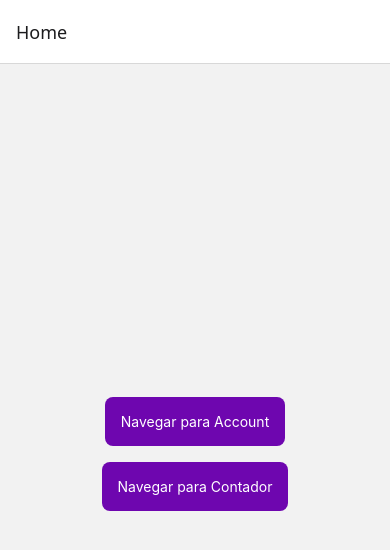
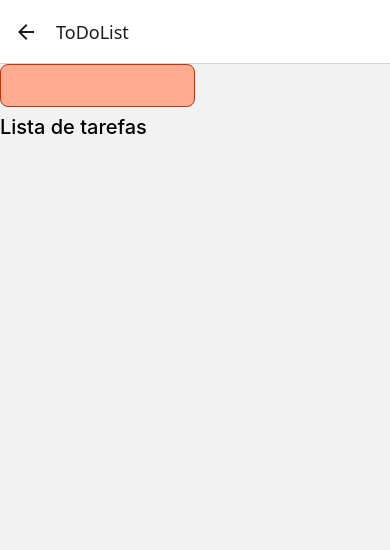
Before and after one commit to guilherme-possebon/React-Native, a React Native app in the folder demo-app/: screen /ToDoList in a window 390 px wide. Shown: the top 550 px of the page. Built offline with nearby package versions, Linux system fonts and the light colour scheme.

Commit message:
Adição do todoList

```diff
--- a/demo-app/App.tsx
+++ b/demo-app/App.tsx
@@ -1,20 +1,12 @@
-import { createNativeStackNavigator } from "@react-navigation/native-stack";
-import { Account } from "./src/screens/Account";
 import React from "react";
 import { NavigationContainer } from "@react-navigation/native";
-import { Contador } from "./src/screens/Contador";
-import { Home } from "./src/screens/Home";
+import { StackRoutes } from "./src/StackRoutes";
 
-const Stack = createNativeStackNavigator();
 export default function App() {
   return (
     <>
       <NavigationContainer>
-        <Stack.Navigator initialRouteName="Home">
-          <Stack.Screen name="Home" component={Home} />
-          <Stack.Screen name="Contador" component={Contador} />
-          <Stack.Screen name="Account" component={Account} />
-        </Stack.Navigator>
+        <StackRoutes />
       </NavigationContainer>
     </>
   );
--- a/demo-app/app.json
+++ b/demo-app/app.json
@@ -11,6 +11,7 @@
       "resizeMode": "contain",
       "backgroundColor": "#ffffff"
     },
+    "newArchEnabled": true,
     "ios": {
       "supportsTablet": true
     },
--- a/demo-app/package.json
+++ b/demo-app/package.json
@@ -22,7 +22,8 @@
     "@babel/core": "^7.26.0",
     "@expo/ngrok": "^4.1.3",
     "@types/react": "~18.3.12",
-    "typescript": "^5.6.3"
+    "typescript": "^5.6.3",
+    "@types/react-native": "~0.64.12"
   },
   "private": true
 }
--- /dev/null
+++ b/demo-app/src/StackRoutes.tsx
@@ -0,0 +1,18 @@
+import { createNativeStackNavigator } from "@react-navigation/native-stack";
+import { Home } from "./screens/Home";
+import { Account } from "./screens/Account";
+import { Contador } from "./screens/Contador";
+import { ToDoList } from "./screens/ToDoList";
+
+const Stack = createNativeStackNavigator();
+
+export function StackRoutes() {
+  return (
+    <Stack.Navigator initialRouteName="Home">
+      <Stack.Screen name="Home" component={Home} />
+      <Stack.Screen name="Contador" component={Contador} />
+      <Stack.Screen name="Account" component={Account} />
+      <Stack.Screen name="ToDoList" component={ToDoList} />
+    </Stack.Navigator>
+  );
+}
--- a/demo-app/src/screens/Account/index.tsx
+++ b/demo-app/src/screens/Account/index.tsx
@@ -1,12 +1,13 @@
 import { useState } from "react";
 import { SafeAreaView, StyleSheet, Text, TouchableOpacity } from "react-native";
 import { IUser } from "../../@types/user";
+import { theme } from "../../themes/global";
 
 export function Account() {
   const [user, setUser] = useState<IUser>({} as IUser);
 
   return (
-    <SafeAreaView style={styles.container}>
+    <SafeAreaView style={theme.container}>
       <Text style={styles.textStyle}>Name: {user.name}</Text>
       <Text style={styles.textStyle}>Age: {user.age}</Text>
       <Text style={styles.textStyle}>City: {user.city}</Text>
@@ -20,11 +21,6 @@ export function Account() {
   );
 }
 const styles = StyleSheet.create({
-  container: {
-    flex: 1,
-    justifyContent: "center",
-    alignItems: "center",
-  },
   button: {
     backgroundColor: "#3f51b5",
     padding: 16,
--- a/demo-app/src/screens/Contador/index.tsx
+++ b/demo-app/src/screens/Contador/index.tsx
@@ -1,12 +1,12 @@
-import { useNavigation } from "@react-navigation/native";
 import { useState } from "react";
 import { SafeAreaView, StyleSheet, Text, TouchableOpacity } from "react-native";
+import { theme } from "../../themes/global";
 
 export function Contador() {
   const [count, setCount] = useState(0);
 
   return (
-    <SafeAreaView style={styles.container}>
+    <SafeAreaView style={theme.container}>
       <Text style={styles.text}>Contador: {count}</Text>
 
       <TouchableOpacity
@@ -21,12 +21,6 @@ export function Contador() {
 }
 
 const styles = StyleSheet.create({
-  container: {
-    flex: 1,
-    backgroundColor: "#fff",
-    alignItems: "center",
-    justifyContent: "center",
-  },
   text: {
     color: "#f00",
     fontSize: 20,
--- a/demo-app/src/screens/Home/components/NavigationButton/index.tsx
+++ b/demo-app/src/screens/Home/components/NavigationButton/index.tsx
@@ -1,33 +1,24 @@
-import { SafeAreaView } from "react-native-safe-area-context";
 import { StyleSheet, Text, TouchableOpacity } from "react-native";
-import { ParamListBase, useNavigation } from "@react-navigation/native";
-import { NativeStackNavigationProp } from "@react-navigation/native-stack";
+import { useNavigation } from "@react-navigation/native";
+import { theme } from "../../../../themes/global";
 
 interface NavigationButtonProps {
   pageName: string;
+  navigate: string;
 }
 
-export function NavigationButton({ pageName }: NavigationButtonProps) {
-  const navigation = useNavigation<NativeStackNavigationProp<ParamListBase>>();
+export function NavigationButton({
+  pageName,
+  navigate,
+}: NavigationButtonProps) {
+  const navigation = useNavigation<NavigationPropType>();
 
   return (
     <TouchableOpacity
-      onPress={() => navigation.navigate(`${pageName}`)}
-      style={styles.buttonStyles}
+      onPress={() => navigation.navigate(`${navigate}`)}
+      style={theme.button}
     >
-      <Text style={styles.text}>Navegar para {pageName}</Text>
+      <Text style={theme.textButton}>{pageName}</Text>
     </TouchableOpacity>
   );
 }
-
-const styles = StyleSheet.create({
-  buttonStyles: {
-    padding: 16,
-    backgroundColor: "#6e06af",
-    borderRadius: 8,
-    margin: 8,
-  },
-  text: {
-    color: "#fff",
-  },
-});
--- a/demo-app/src/screens/Home/index.tsx
+++ b/demo-app/src/screens/Home/index.tsx
@@ -1,20 +1,22 @@
 import { SafeAreaView } from "react-native-safe-area-context";
 import { NavigationButton } from "./components/NavigationButton";
-import { StyleSheet } from "react-native";
+import { theme } from "../../themes/global";
+import { StyleSheet, View } from "react-native";
 
 export function Home() {
   return (
-    <SafeAreaView style={styles.container}>
-      <NavigationButton pageName="Account" />
-      <NavigationButton pageName="Contador" />
+    <SafeAreaView style={theme.container}>
+      <View style={styles.navigationContainer}>
+        <NavigationButton pageName="Account" navigate="Account" />
+        <NavigationButton pageName="Contador" navigate="Contador" />
+        <NavigationButton pageName="Lista de tarefas" navigate="ToDoList" />
+      </View>
     </SafeAreaView>
   );
 }
 
 const styles = StyleSheet.create({
-  container: {
-    flex: 1,
-    alignItems: "center",
-    justifyContent: "center",
+  navigationContainer: {
+    gap: 8,
   },
 });
--- /dev/null
+++ b/demo-app/src/screens/ToDoList/index.tsx
@@ -0,0 +1,37 @@
+import { useState } from "react";
+import { SafeAreaView, StyleSheet, Text, TextInput } from "react-native";
+import { theme } from "../../themes/global";
+
+export function ToDoList() {
+  const [text, setText] = useState<string>("");
+  const [list, setList] = useState<string[]>([]);
+
+  const save = (value: string) => {
+    setList([...list, value]);
+    setText("");
+  };
+
+  return (
+    <SafeAreaView style={styles.container}>
+      <TextInput
+        onChangeText={(value) => setText(value)}
+        value={text}
+        style={theme.input}
+        onSubmitEditing={() => save(text)}
+      />
+      <Text style={theme.label}>Lista de tarefas</Text>
+      {list.map((todo, index) => (
+        <Text key={index} style={theme.listItem}>
+          {todo}
+        </Text>
+      ))}
+    </SafeAreaView>
+  );
+}
+
+const styles = StyleSheet.create({
+  container: {
+    flex: 1,
+    padding: 12,
+  },
+});
--- /dev/null
+++ b/demo-app/src/themes/global.ts
@@ -0,0 +1,49 @@
+import { StyleSheet } from "react-native";
+
+export const colors = {
+  background: "#CFD8DC",
+  blue: "#2196F3",
+  orange: "#BF360C",
+  backgroundInput: "#FFAB91",
+  white: "#FFF",
+};
+
+export const theme = StyleSheet.create({
+  container: {
+    flex: 1,
+    justifyContent: "center",
+    alignItems: "center",
+  },
+  button: {
+    backgroundColor: colors.blue,
+    padding: 12,
+    borderRadius: 8,
+    width: "50%",
+  },
+  textButton: {
+    textAlign: "center",
+    fontSize: 24,
+    color: colors.white,
+  },
+  marginBottom: {
+    marginBottom: 12,
+  },
+  input: {
+    backgroundColor: colors.backgroundInput,
+    fontSize: 14,
+    padding: 12,
+    borderWidth: 0.5,
+    borderColor: colors.orange,
+    borderRadius: 8,
+    width: "50%",
+  },
+  label: {
+    fontSize: 20,
+    fontWeight: 500,
+    marginVertical: 8,
+  },
+  listItem: {
+    fontSize: 16,
+    marginBottom: 8,
+  },
+});
```
Also changed, not shown: demo-app/src/@types/navigation.d.ts (added, +7 -0 lines), 1 other file (tests, documents, lock files or other folders).
